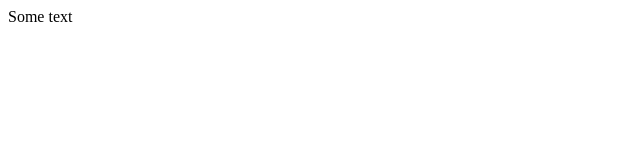
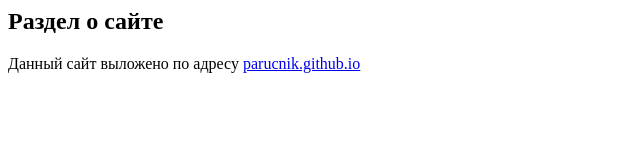
Before and after one commit to Parucnik/Parucnik.github.io, a plain HTML site: page about.html in a window 1280 px wide. Shown: the whole page, without its empty margins (0-640 px from the left). Drawn offline with Linux system fonts and the light colour scheme.

Commit message:
Update about.html

```diff
--- a/about.html
+++ b/about.html
@@ -1,5 +1,6 @@
 <html>
   <body>
-    <p>Some text</p>
+    <h2>Раздел о сайте</h2>
+    <p>Данный сайт выложено по адресу <a href="https://parucnik.github.io/">parucnik.github.io</a></p>
   </body>
 </html>
```
